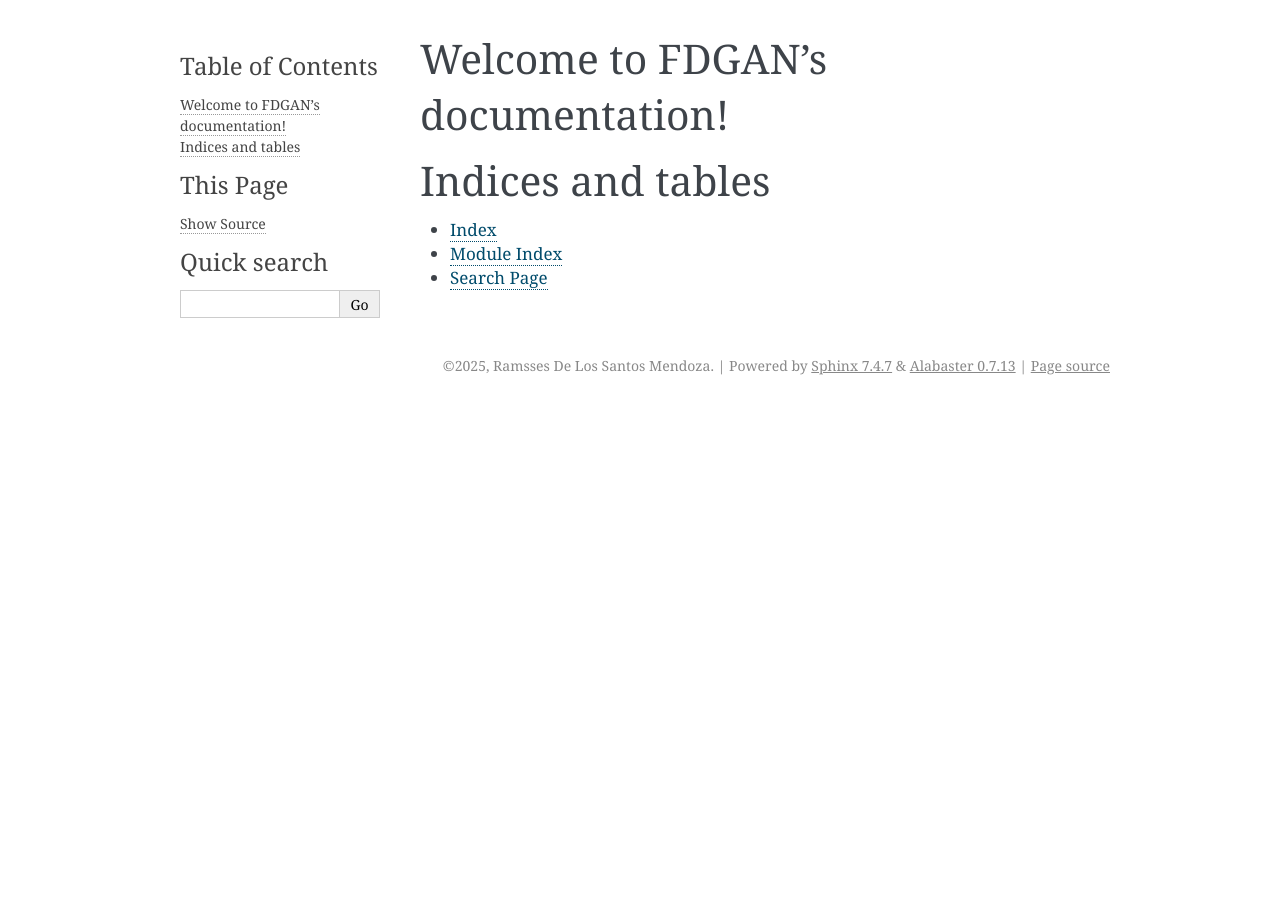
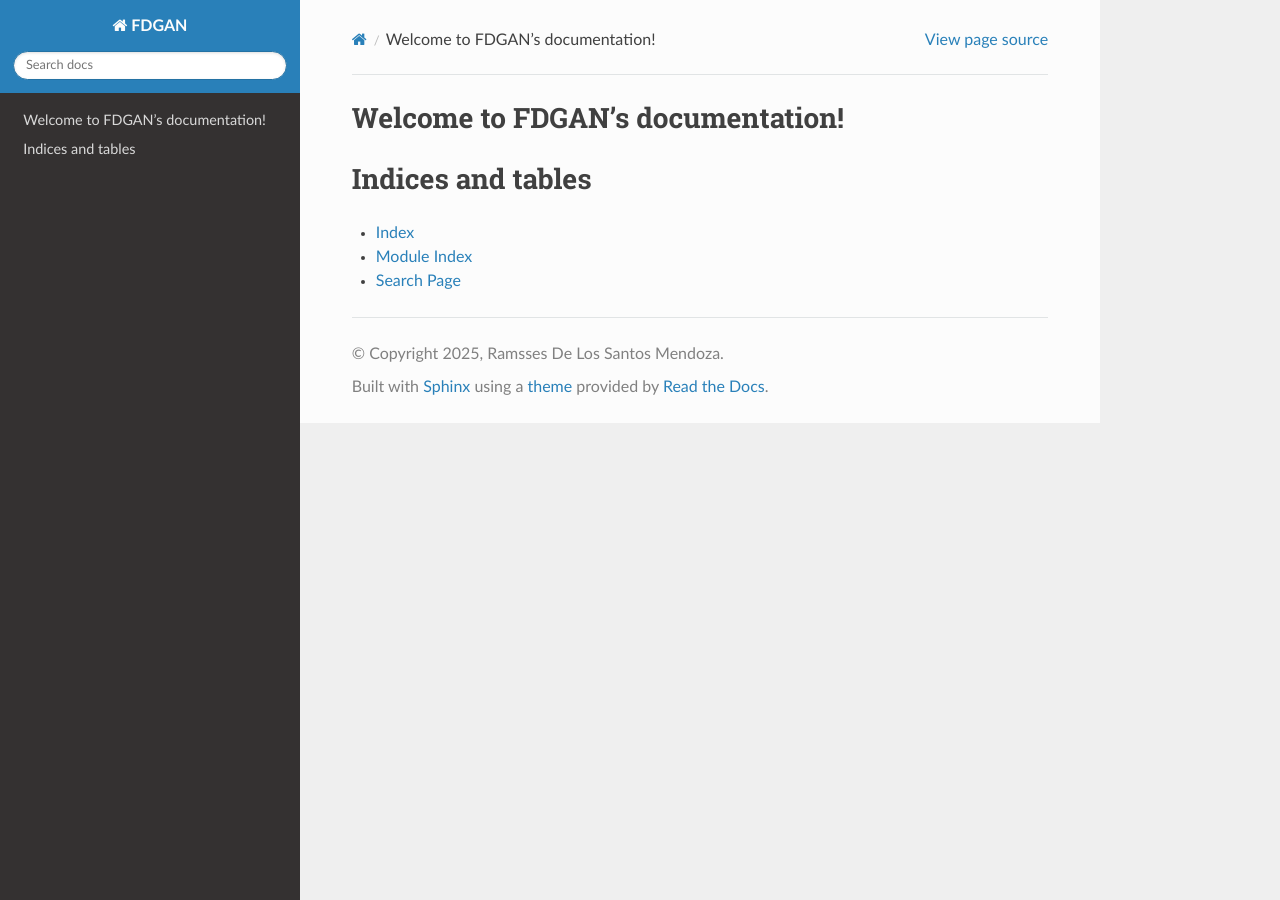
Before and after one commit to Ramssesdlsm/FDGAN, a Sphinx documentation site: the page built from docs/source/index.rst, in a window 1280 px wide. Built offline with Sphinx 7.4.7 and the Read the Docs theme 3.1.0, drawn with Linux system fonts in a browser that asks for light colours; part of the change alters nothing that is shown.

Commit message:
feat: update config for documentation build

```diff
--- a/docs/source/conf.py
+++ b/docs/source/conf.py
@@ -5,6 +5,10 @@
 
 # -- Project information -----------------------------------------------------
 # https://www.sphinx-doc.org/en/master/usage/configuration.html#project-information
+
+import os
+import sys
+sys.path.insert(0, os.path.abspath('../../'))
 
 project = 'FDGAN'
 copyright = '2025, Ramsses De Los Santos Mendoza'
@@ -14,15 +18,45 @@ release = '0.1'
 # -- General configuration ---------------------------------------------------
 # https://www.sphinx-doc.org/en/master/usage/configuration.html#general-configuration
 
-extensions = []
+extensions = [
+    "sphinx.ext.autodoc",
+    "sphinx.ext.napoleon",
+    "sphinx.ext.viewcode",
+    "sphinx.ext.mathjax",
+    "sphinx.ext.autosummary",
+    "sphinx.ext.autodoc.typehints",
+]
+
+autodoc_mock_imports = [
+    "torch",
+    "torchvision",
+    "kornia",
+    "numpy",
+    "PIL",
+    "tqdm",
+]
 
 templates_path = ['_templates']
 exclude_patterns = []
 
+# Napoleon settings
+autoclass_content = "both"
+napoleon_google_docstring = True
+napoleon_numpy_docstring = True
+napoleon_use_rtype = True
+napoleon_preprocess_types = True
+napoleon_use_ivar = True
 
+
+# Autosummary settings
+autosummary_generate = True
+autodoc_default_options = {
+    "members": True,
+    "show-inheritance": True,
+}
 
 # -- Options for HTML output -------------------------------------------------
 # https://www.sphinx-doc.org/en/master/usage/configuration.html#options-for-html-output
 
-html_theme = 'alabaster'
+html_theme = "sphinx_rtd_theme"
 html_static_path = ['_static']
```
